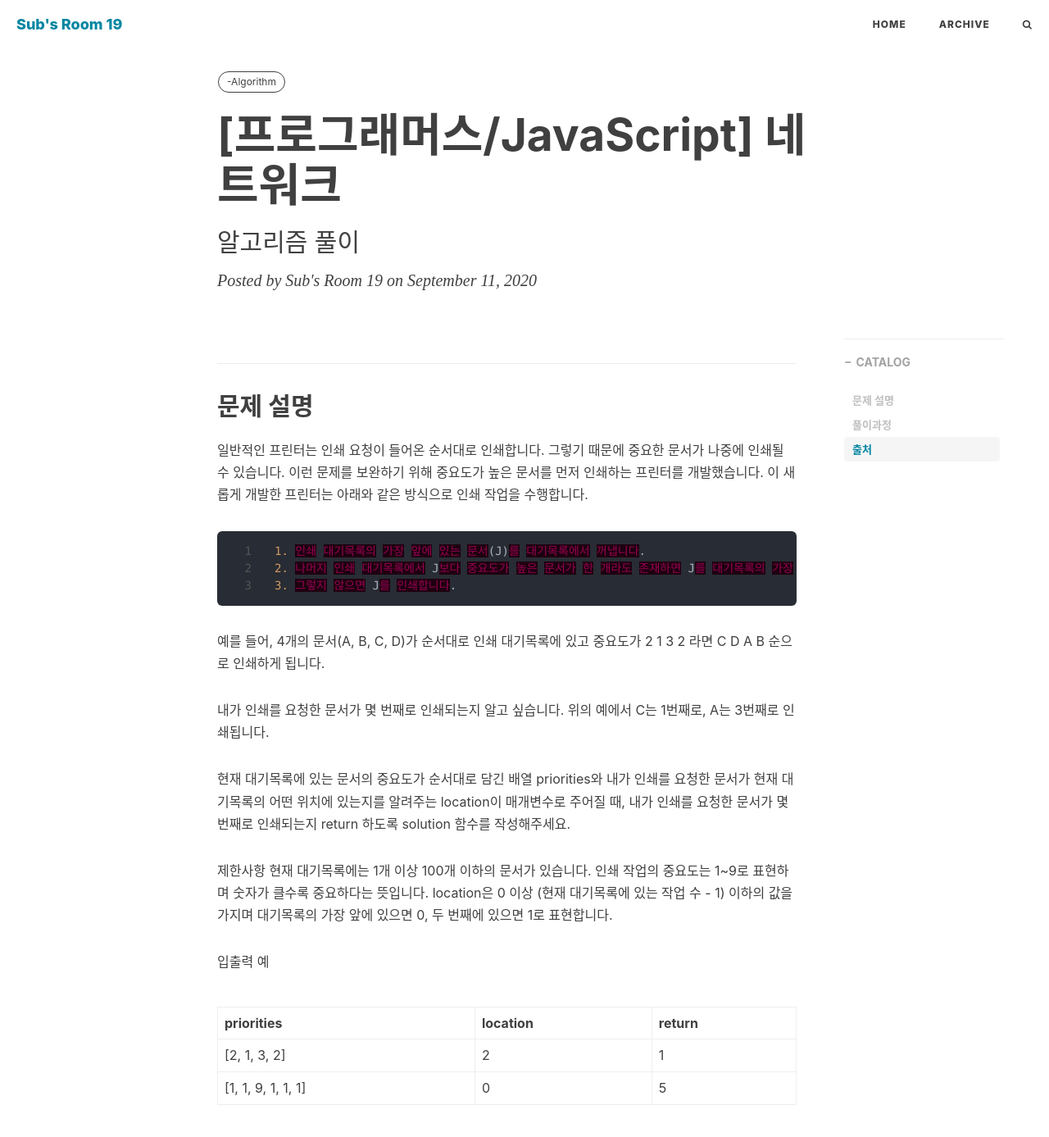
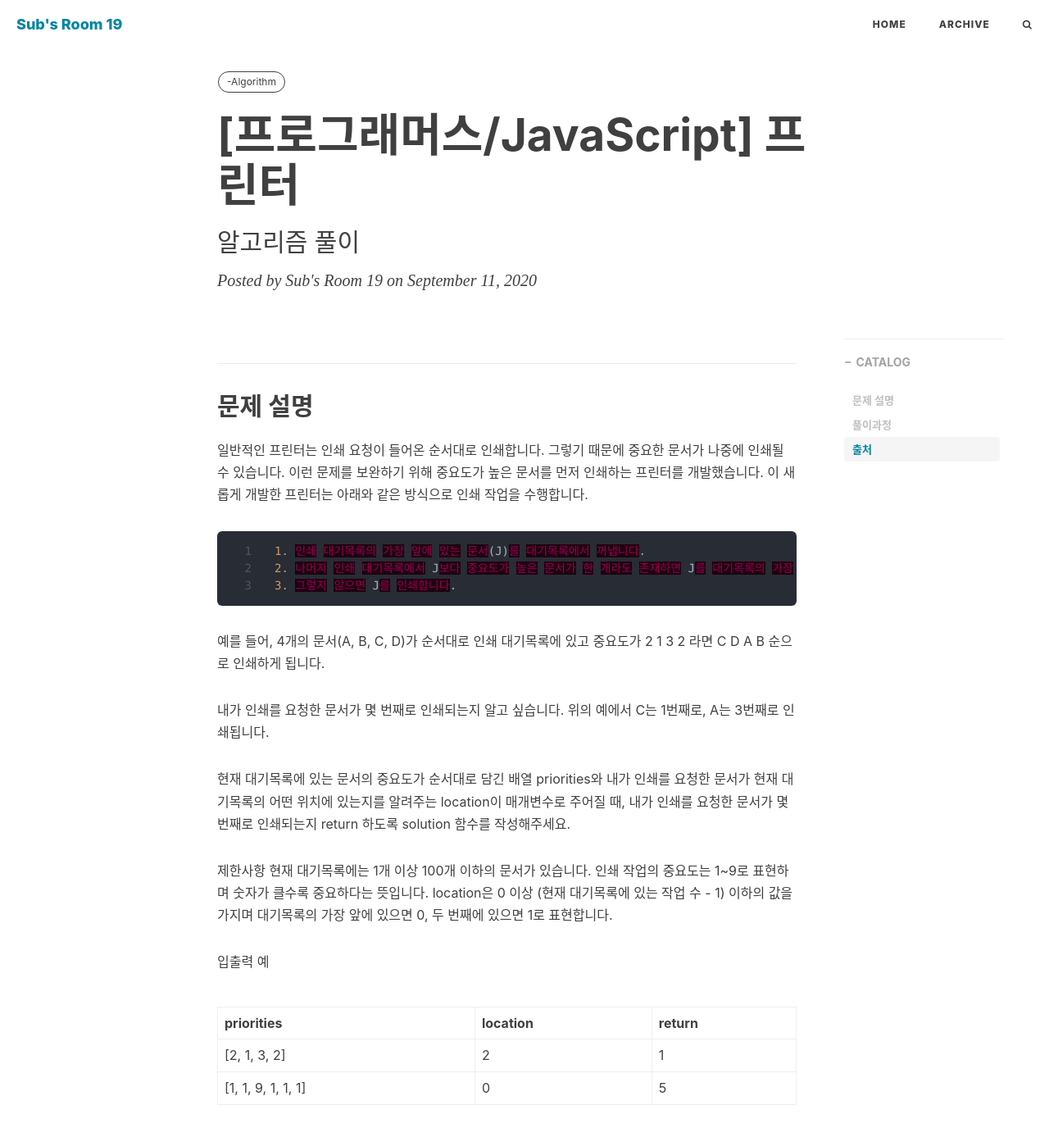
Before and after one commit to lss3070/Room19, a Jekyll site: the page built from _posts/2020-09-11-[Programus]-Network.md, in a window 1280 px wide and 1400 px high. Shown: the top 1387 px of the window at 82% size. Built offline with Jekyll 4.4.1, drawn with Linux system fonts in a browser that asks for light colours; nearby versions of some CDN libraries; library files that are not in the unit come from our copies; comment, search, counter and statistics services are not loaded.

Commit message:
init setting

````diff
--- a/_posts/2020-09-11-[Programus]-Network.md
+++ b/_posts/2020-09-11-[Programus]-Network.md
@@ -1,5 +1,5 @@
 ---
-title: "[프로그래머스/JavaScript] 네트워크"
+title: "[프로그래머스/JavaScript] 프린터"
 subtitle: "알고리즘 풀이"
 layout: post
 auther: "Hux"
@@ -41,7 +41,10 @@
 
 풀이과정
 -------
-...
+```cpp
+
+
+```
 
 
 출처
````
